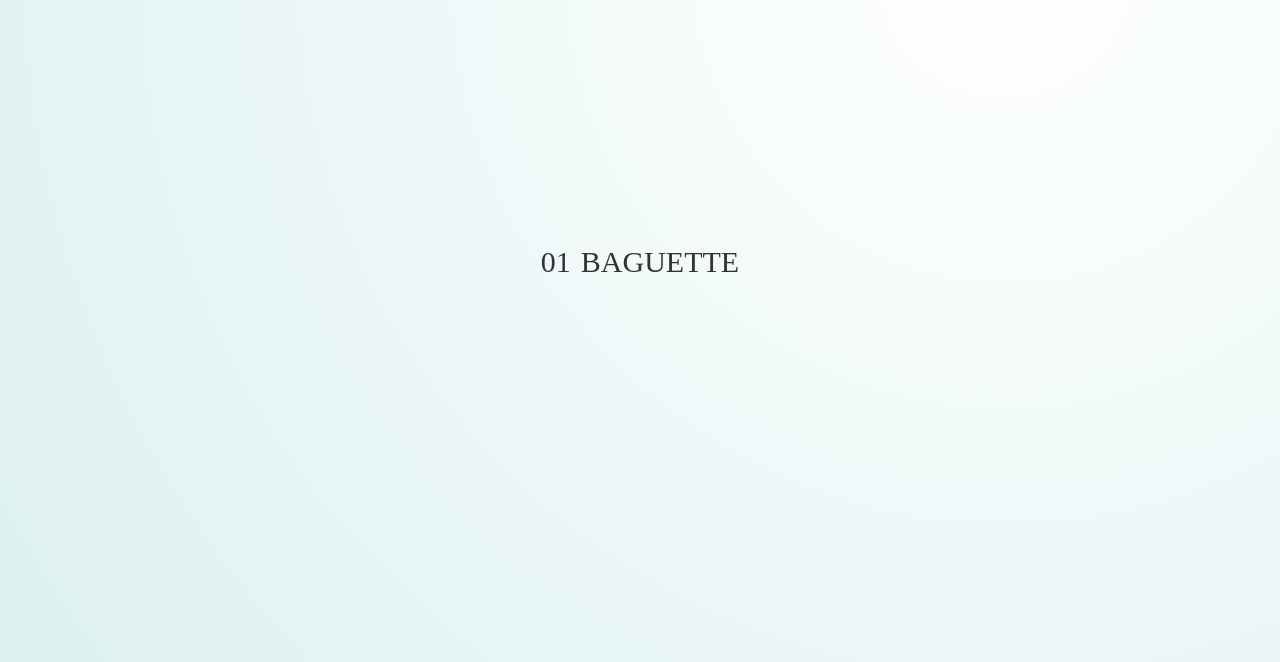
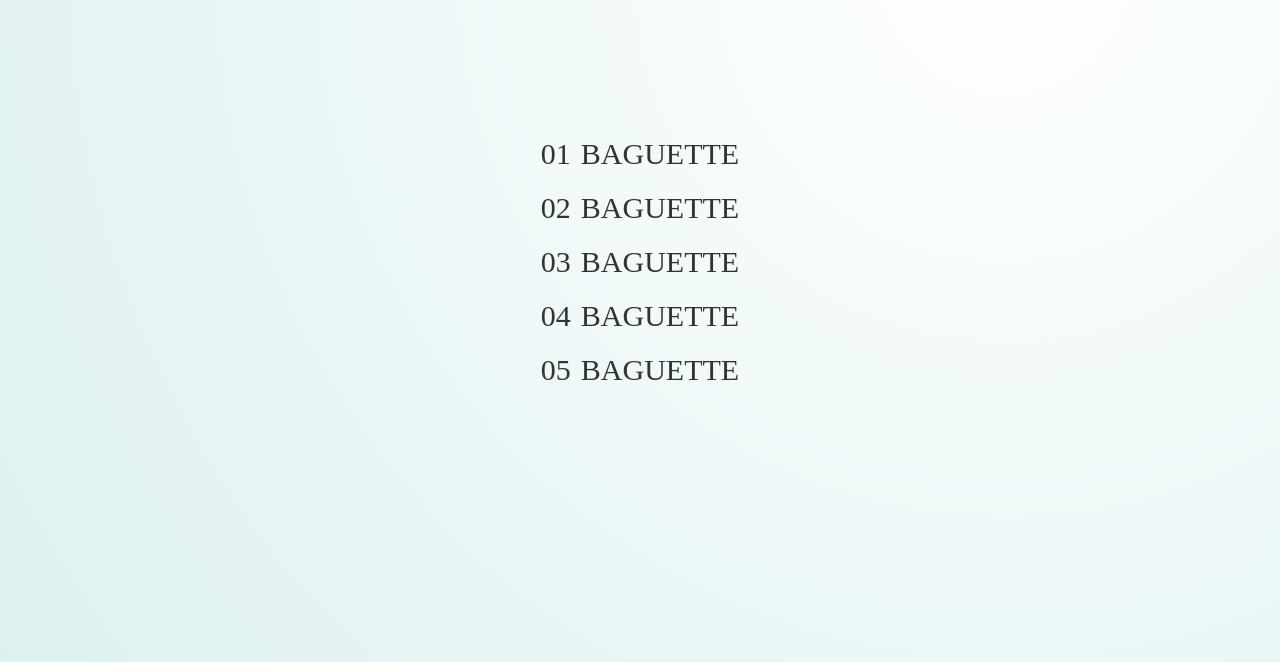
Before and after one commit to amashuroff/Baguette, a plain HTML site: page index.html in a window 1280 px wide. Both pictures are taken after a click on the label 1005 px from the left and 67 px from the top of the page. Shown: the part 138-800 px from the top of the page. Drawn offline with Linux system fonts and the light colour scheme.

Commit message:
add spans to nav list

```diff
--- a/index.html
+++ b/index.html
@@ -33,6 +33,18 @@
           <ul class="navigation-list">
             <li class="navigation-item">
               <a href="#" class="navigation-link"><span>01</span>Baguette</a>
+            </li>
+            <li class="navigation-item">
+              <a href="#" class="navigation-link"><span>02</span>Baguette</a>
+            </li>
+            <li class="navigation-item">
+              <a href="#" class="navigation-link"><span>03</span>Baguette</a>
+            </li>
+            <li class="navigation-item">
+              <a href="#" class="navigation-link"><span>04</span>Baguette</a>
+            </li>
+            <li class="navigation-item">
+              <a href="#" class="navigation-link"><span>05</span>Baguette</a>
             </li>
           </ul>
         </nav>
```
